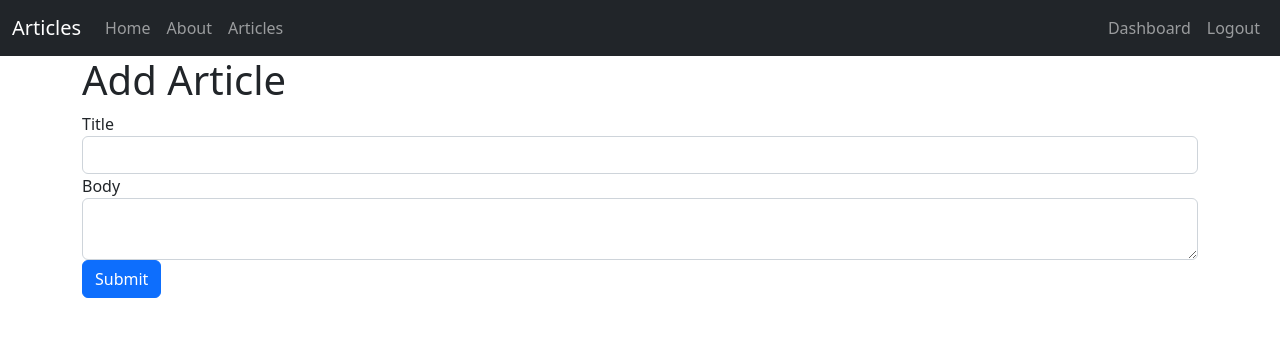
After one commit to Memory-Wabwile/Articles-App, a Flask app: page /add_article in a window 1280 px wide. The commit adds this page. Shown: the top 337 px of the page. Run offline with Flask 3, Linux system fonts and the light colour scheme; the visitor is signed in with stand-in values (Sample User, id 1); some libraries are stand-ins or nearby versions.

Commit message:
create the add article function

```diff
--- a/app.py
+++ b/app.py
@@ -141,6 +141,37 @@ def logout():
 def dashboard():
     return render_template('dashboard.html')
 
+# Article Form class
+class ArticlesForm(Form):
+    title = StringField('Title', [validators.Length(min=1, max=200)])
+    body = TextAreaField('Body', [validators.Length(min=30)])
+
+# add article
+@app.route('/add_article',methods=['GET' , 'POST'] )
+@login_required
+def add_article():
+    form = ArticlesForm(request.form)
+    if request.method == 'POST' and form.validate():
+        title= form.title.data
+        body = form.body.data
+
+        # create the cursor
+        cur = mysql.connection.cursor()
+
+        # executing commands
+        cur.execute("INSERT INTO articles(title,body,author) VALUES(%s,%s,%s)", (title,body,session['username']))
+
+        # commit to DB
+        mysql.connection.commit()
+
+        # close the connection
+        cur.close()
+
+        # flash messages
+        flash('Article created' , 'success')
+        return redirect(url_for('dashboard'))
+
+    return render_template('add_article.html' , form=form)
 
 if __name__ == '__main__':
     app.secret_key = 'secret123'
--- /dev/null
+++ b/templates/add_article.html
@@ -0,0 +1,16 @@
+{% extends 'base.html' %}
+
+{% block body %}
+    <h1> Add Article </h1>
+    {% from "includes/formhelpers.html" import render_field%}
+    <form method="POST" action="">
+        <div class="form-group">
+            {{render_field(form.title, class_="form-control")}}
+        </div>
+        <div class="form-group">
+            {{render_field(form.body, class_="form-control")}}
+        </div>
+
+        <p><input type="submit" value="Submit" class="btn btn-primary" ></p>
+    </form>
+{% endblock %}
--- a/templates/dashboard.html
+++ b/templates/dashboard.html
@@ -1,5 +1,8 @@
 {% extends 'base.html' %}
 
 {% block body %}
-    <h1>Dashboard <small> Welcome {{session.username}}</small> </h1>
+    <h1 class="my-3" >Dashboard <small> Welcome {{session.username}}</small> </h1>
+
+    <a href="/add_article" class="btn btn-success"> Add Article</a>
+    <hr/>
 {% endblock %}
```
